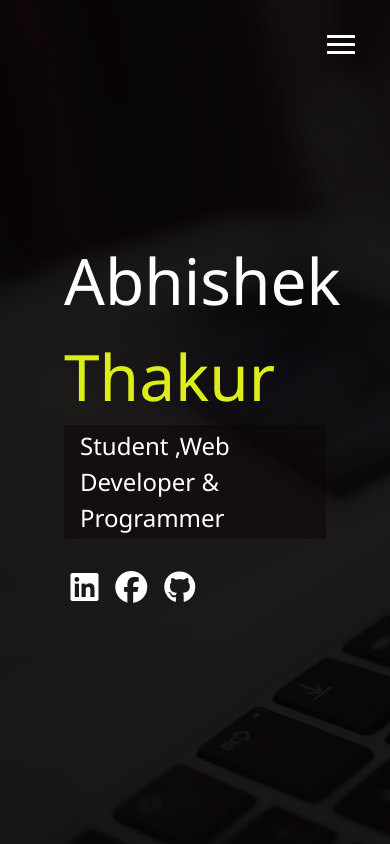
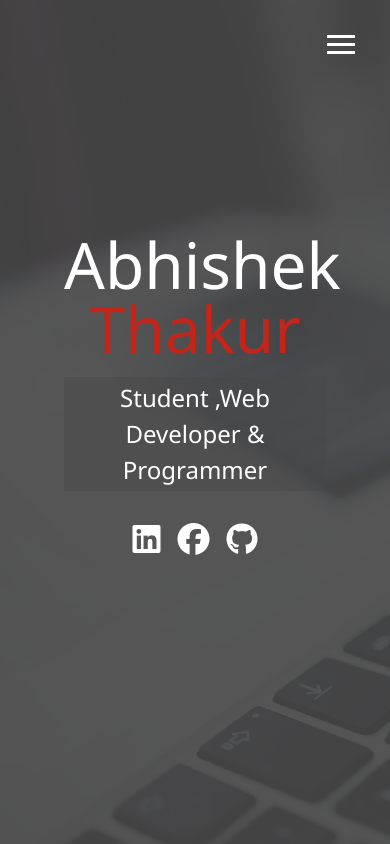
Before and after one commit to Abhicode12/Abhishek_Portfolio, a website: page dist/index.html in a window 390 px wide. Drawn offline with Linux system fonts and the light colour scheme; files whose address does not match are found by name.

Commit message:
Added Media Queries and made menu overlay resposive

```diff
--- a/scss/_config.scss
+++ b/scss/_config.scss
@@ -1,5 +1,5 @@
-$primary-color: #040101;
-$secondary-color: #dcee1a;
+$primary-color: #444;
+$secondary-color: #c2261b;
 $show-home-image: true;
 $home-image: url(../dist/img/background.jpg);
 $background-opacity: 0.9;
@@ -35,9 +35,9 @@ $background-opacity: 0.9;
     } @else {
       @return #fff;
     }
-  }
+  }   */
 
-  // Media Query Mixins
+                    // Media Query Mixins
   @mixin mediaSm {
     @media screen and (max-width: 500px) {
       @content;
@@ -60,4 +60,4 @@ $background-opacity: 0.9;
     @media screen and (min-width: 1171px) {
       @content;
     }
-  }   */
+  }
--- /dev/null
+++ b/scss/_mobile.scss
@@ -0,0 +1,68 @@
+// wide screens
+
+@include mediaXl {
+
+}
+
+// desktops and laptops
+
+
+@include mediaLg {
+
+}
+
+
+//tablets and small laptops
+
+@include mediaMd {
+    main {
+        align-items:center;
+        text-align: center;
+
+        .lg-heading {
+            line-height: 1;
+            margin-bottom: 1rem;
+        }
+    }
+
+    ul.menu-nav,div.menu-branding {
+
+        float: none;
+        width: 100%;
+        min-height: 0;
+
+        &.show {
+            transform: translate3d(0,0,0);
+        }
+    }
+
+
+    .menu-nav {
+        height: 75vh;
+        transform: translate3d(-100%,0,0);
+        font-size: 24px;
+    }
+
+
+    .menu-branding {
+
+        height: 25vh;
+        transform: translate3d(100%,0,0);
+
+        .portrait {
+            background: url(../dist/img/portrait_small.jpg);
+            width: 150px;
+            height: 150px;
+        }
+    }
+}
+
+//smartphones
+
+@include mediaSm {
+
+    main#home h1 {
+
+        margin-top: 10vh;
+    }
+}
--- a/scss/main.scss
+++ b/scss/main.scss
@@ -1,5 +1,6 @@
 @import 'config';
 @import 'menu';
+@import 'mobile';
 * {
     box-sizing: border-box;
 }
```
Also changed, not shown: dist/css/main.css.
